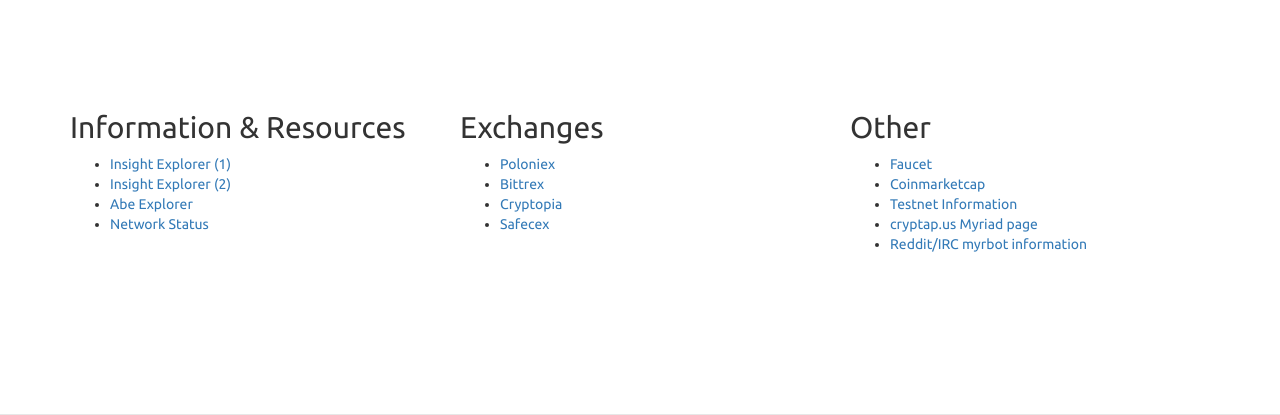
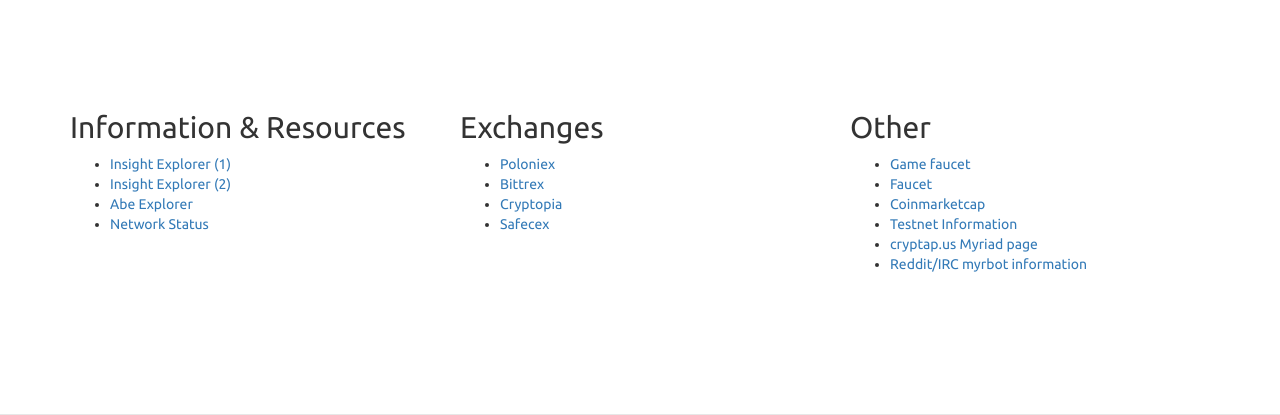
Before and after one commit to myriadteam/myriadteam.github.io, a PHP site: page /en/services in a window 1280 px wide. Shown: the part 324-739 px from the top of the page. Run offline with PHP 8.4, Linux system fonts and the light colour scheme; data that the repository does not hold is empty; some libraries are stand-ins or nearby versions.

Commit message:
digital trip game faucet

```diff
--- a/web/services.php
+++ b/web/services.php
@@ -24,6 +24,7 @@
 		<div class="col-lg-4">
 			<h2><?php echo translate("Other", $lang); ?></h2>
 			<ul>
+				<li><a href="http://trip.myrcraft.com/" target="_blank"><?php echo translate("Game faucet", $lang); ?></a></li>
 				<li><a href="https://cryptap.us/myr/faucet/" target="_blank"><?php echo translate("Faucet", $lang); ?></a></li>
 				<li><a href="http://coinmarketcap.com/currencies/myriadcoin/" target="_blank">Coinmarketcap</a></li>
 				<li><a href="https://www.reddit.com/r/myriadcoin/comments/47pww5/testnet_nodes_and_faucet/" target="_blank"><?php echo translate("Testnet Information", $lang); ?></a></li>
```
